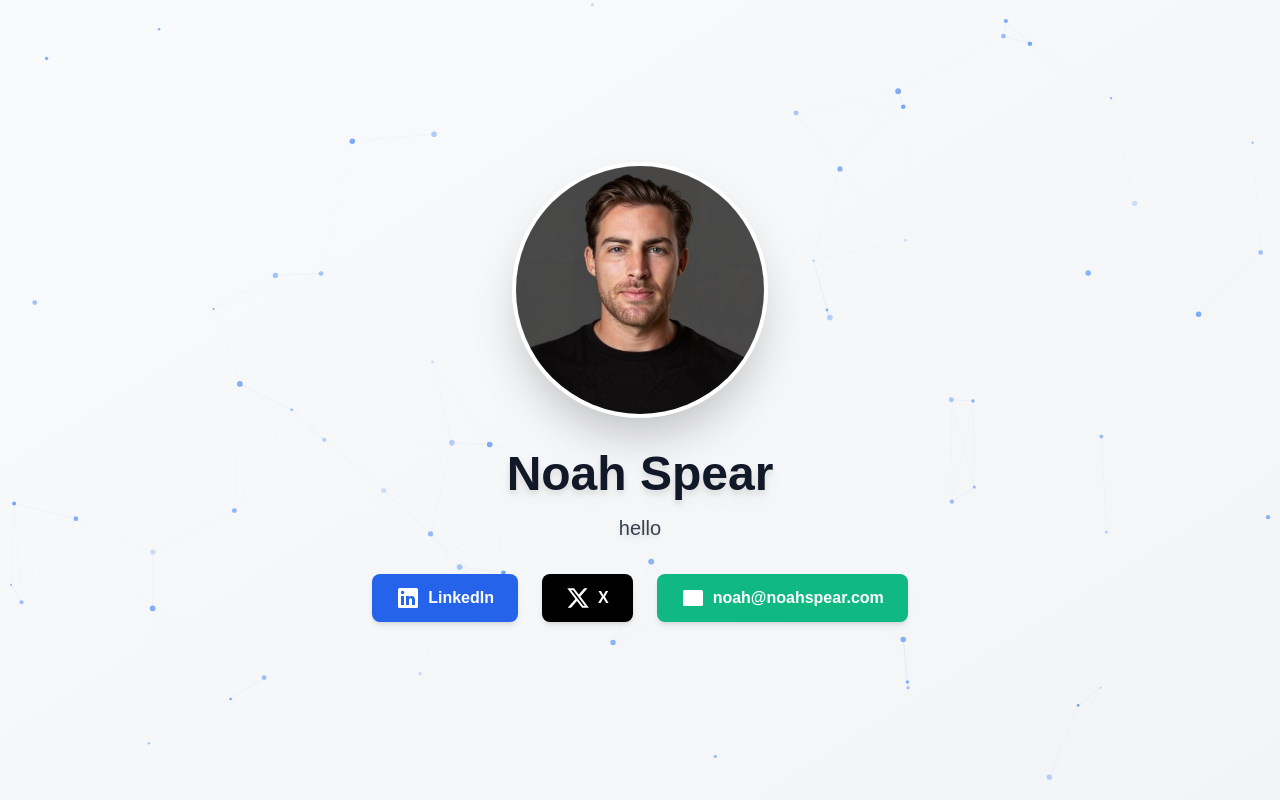
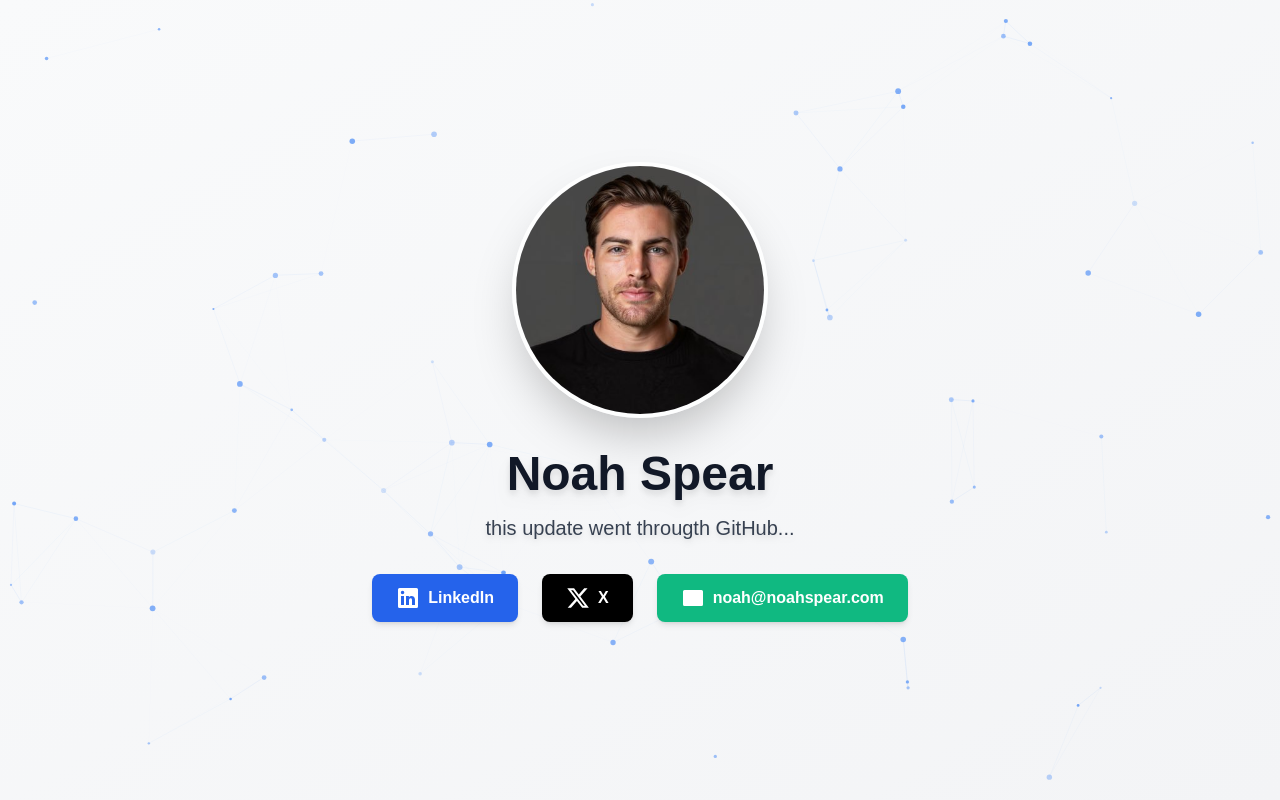
Before and after one commit to nkswizzle/noahspear.com-2.0, a Next.js app: page / in a window 1280 px wide. Built offline with nearby package versions, Linux system fonts and the light colour scheme.

Commit message:
Update bio text to test GitHub workflow
- Change bio text to demonstrate successful GitHub push

🤖 Generated with [Claude Code](https://claude.com/claude-code)

Co-Authored-By: Claude <noreply@anthropic.com>

```diff
--- a/app/page.tsx
+++ b/app/page.tsx
@@ -79,7 +79,7 @@ export default function Home() {
         {/* Biography */}
         <div className="text-center mb-6 sm:mb-8">
           <p className="text-base sm:text-lg md:text-xl text-gray-700 dark:text-gray-200 leading-relaxed drop-shadow-md">
-            hello
+            this update went througth GitHub...
           </p>
         </div>
 
```
